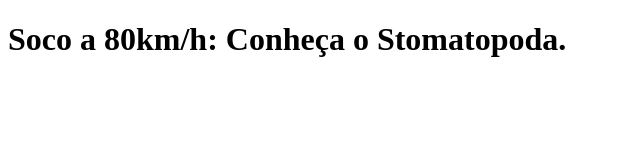
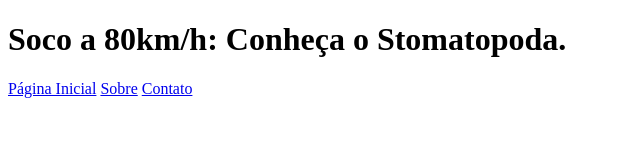
Before and after one commit to BrunaGuimaraes2/trybe-exercicios, a plain HTML site: page 01-fundamentos/bloco-03-introducao-a-html-e-css/dia-04-html-semantico/index.html in a window 1280 px wide. Shown: the whole page, without its empty margins (0-640 px from the left). Drawn offline with Linux system fonts and the light colour scheme.

Commit message:
adicione os link do na area de navegação

```diff
--- a/01-fundamentos/bloco-03-introducao-a-html-e-css/dia-04-html-semantico/index.html
+++ b/01-fundamentos/bloco-03-introducao-a-html-e-css/dia-04-html-semantico/index.html
@@ -9,5 +9,11 @@
     <header>
       <h1>Soco a 80km/h: Conheça o Stomatopoda.</h1>
     </header>
+
+    <nav>
+      <a href="#">Página Inicial</a>
+      <a href="#">Sobre</a>
+      <a href="#">Contato</a>
+    </nav>
   </body>
 </html>
```
